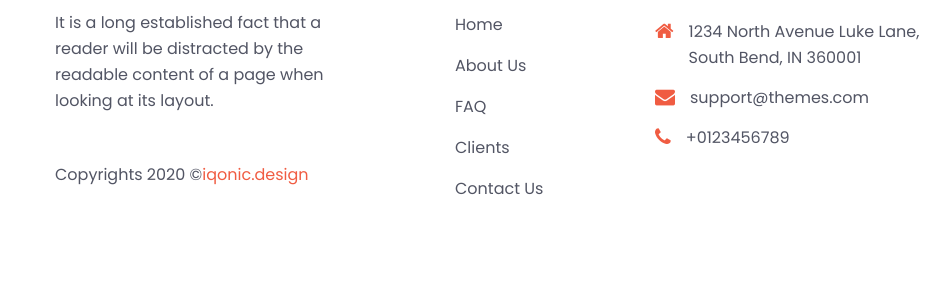
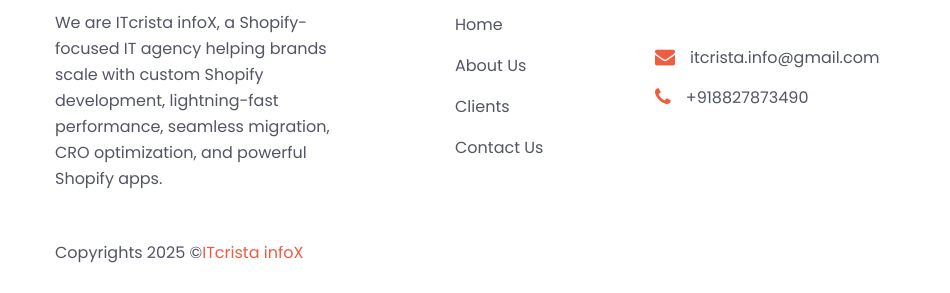
Before and after one commit to itcristainfox/itcristainfox.github.io, a plain HTML site: page index.html in a window 1280 px wide. Shown: the part 5038-5331 px from the top of the page, 0-950 px from the left. Before the commit the page ends 5286 px from the top, so only its background shows below. Drawn offline with Linux system fonts and the light colour scheme; files whose address does not match are found by name.

Commit message:
Update index.html

```diff
--- a/index.html
+++ b/index.html
@@ -637,7 +637,7 @@
                         </div>
                          <div class="item">
                            <div class="iq-testimonial position-relative">
-                              <p>“We’ve been working with Onlineeye Technologies for over a year, and they are our go-to partner for anything Shopify or web-related. Excellent communication, on-time delivery, and reliable support.”
+                              <p>“We’ve been working with ITcrista for over a year, and they are our go-to partner for anything Shopify or web-related. Excellent communication, on-time delivery, and reliable support.”
 </p>
                               <span class="iq-border"></span>
                               <div class="testimonial-info ">
@@ -933,8 +933,8 @@
                <div class="col-lg-4 col-md-6 col-sm-12 pr-lg-5">
                   <div class="widget">
                      <img src="images/logo.png" class="footer-logo" alt="#">
-                     <p class=" mt-4 mr-lg-4">It is a long established fact that a reader will be distracted by the readable content of a page when looking at its layout.</p>
-                     <p class="mt-5 mb-0">Copyrights 2020 ©<span class="main-color">iqonic.design</span></p>
+                     <p class=" mt-4 mr-lg-4">We are ITcrista infoX, a Shopify-focused IT agency helping brands scale with custom Shopify development, lightning-fast performance, seamless migration, CRO optimization, and powerful Shopify apps.</p>
+                     <p class="mt-5 mb-0">Copyrights 2025 ©<span class="main-color">ITcrista infoX</span></p>
                   </div>
                </div>
                <div class="col-lg-2 col-md-6">
@@ -944,7 +944,7 @@
                         <ul id="menu-link-menu" class="menu">
                            <li> <a href="index.html">Home</a></li>
                            <li><a href="aboutus.html">About Us</a></li>
-                           <li><a href="faq.html">FAQ</a></li>
+                           <!-- <li><a href="faq.html">FAQ</a></li> -->
                            <li><a href="clients.html">Clients</a></li>
                            <li><a href="contact-us-1.html">Contact Us</a></li>
                         </ul>
@@ -958,13 +958,13 @@
                         <div class="col-sm-12">
                            <ul class="iq-contact">
                               <li>
-                                 <a><i class="fa fa-home" aria-hidden="true"></i><span>1234 North Avenue Luke Lane, South Bend, IN 360001</span></a>
+                                 <!-- <a><i class="fa fa-home" aria-hidden="true"></i><span>1234 North Avenue Luke Lane, South Bend, IN 360001</span></a> -->
                               </li>
                               <li>
-                                 <a href="mailto:support@themes.com"><i class="fa fa-envelope" aria-hidden="true"></i><span>support@themes.com</span></a>
+                                 <a href="mailto:support@themes.com"><i class="fa fa-envelope" aria-hidden="true"></i><span>itcrista.info@gmail.com</span></a>
                               </li>
                               <li>
-                                 <a href="tel:+0123456789"><i class="fa fa-phone" aria-hidden="true"></i><span>+0123456789</span></a>
+                                 <a href="tel:+0123456789"><i class="fa fa-phone" aria-hidden="true"></i><span>+918827873490</span></a>
                               </li>
                            </ul>
                         </div>
```
